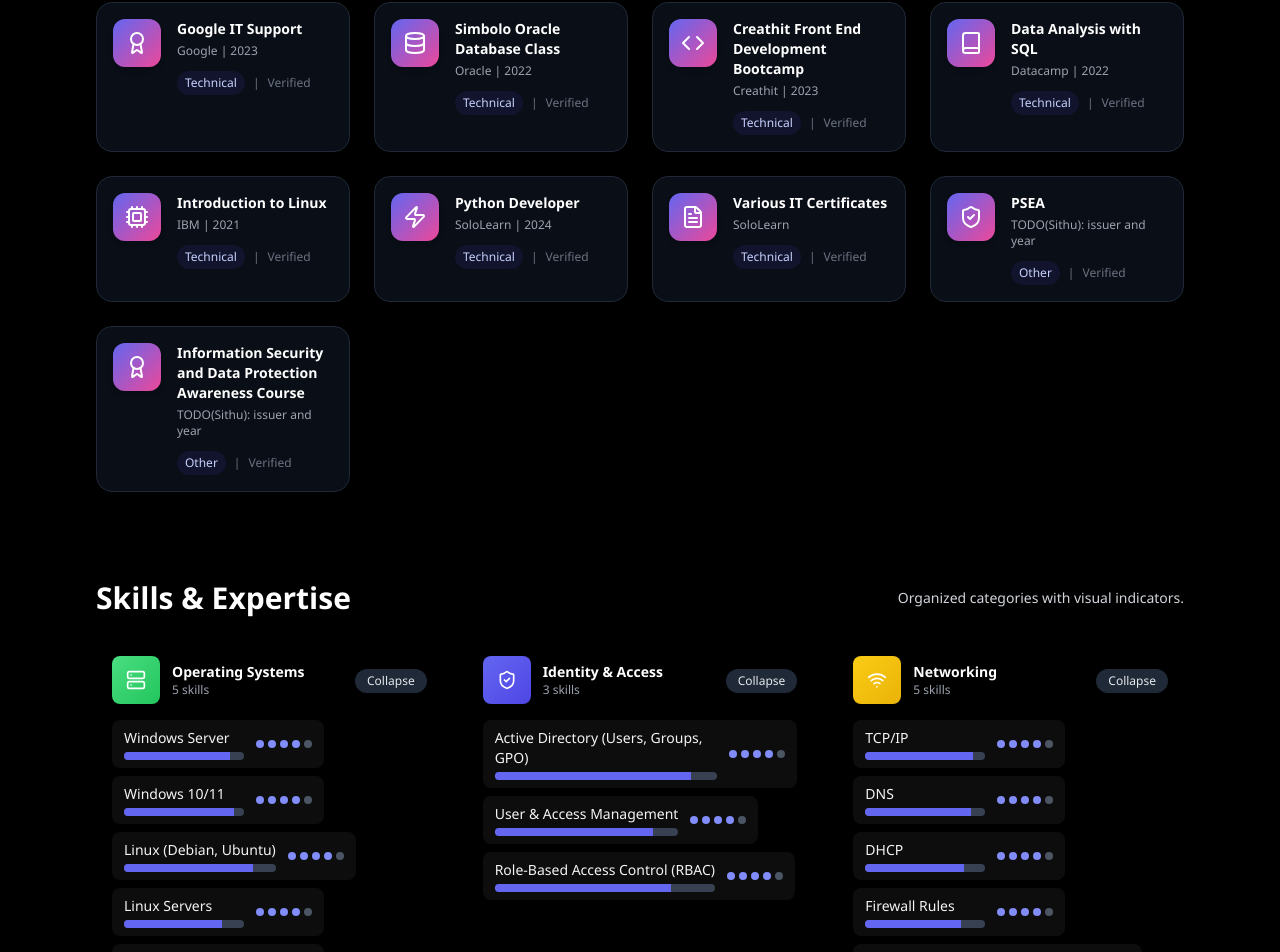
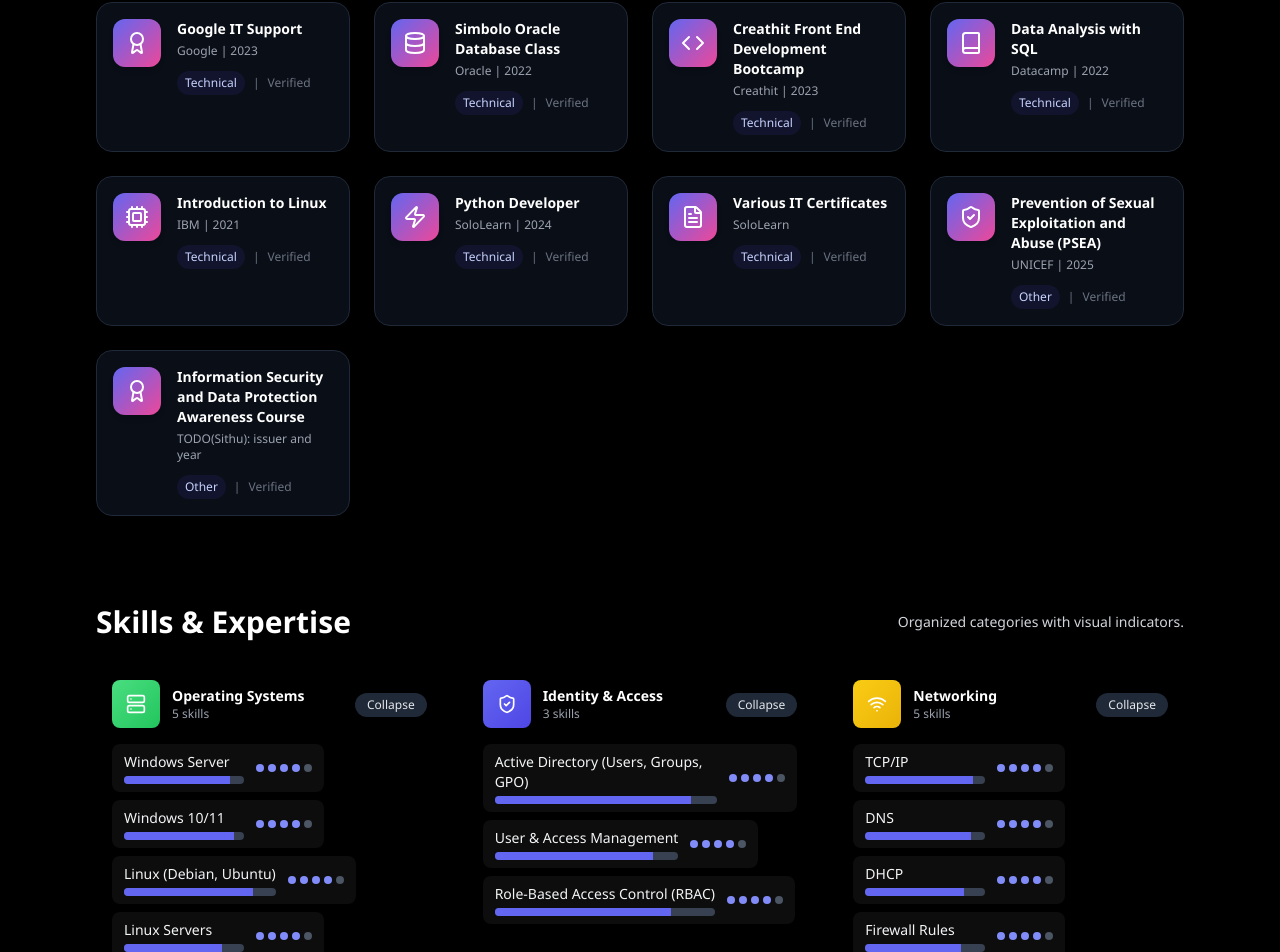
Before and after one commit to SiThuHtin/job-portfolio, a Next.js app: page /about-me in a window 1280 px wide. Shown: the part 2595-3547 px from the top of the page. Built offline with nearby package versions, Linux system fonts and the light colour scheme.

Commit message:
feat(certifications): PSEA issued by UNICEF, 2025
Co-Authored-By: Claude Opus 5.5 <noreply@anthropic.com>

```diff
--- a/app/components/Certifications.js
+++ b/app/components/Certifications.js
@@ -11,7 +11,7 @@ const CERTS = [
   { id: 5, name: 'Introduction to Linux', org: 'IBM', category: 'Technical', icon: Cpu, year: 2021 },
   { id: 6, name: 'Python Developer', org: 'SoloLearn', category: 'Technical', icon: Zap, year: 2024 },
   { id: 7, name: 'Various IT Certificates', org: 'SoloLearn', category: 'Technical', icon: FileText },
-  { id: 8, name: 'PSEA', org: 'TODO(Sithu): issuer and year', category: 'Other', icon: ShieldCheck },
+  { id: 8, name: 'Prevention of Sexual Exploitation and Abuse (PSEA)', org: 'UNICEF', category: 'Other', icon: ShieldCheck, year: 2025 },
   { id: 9, name: 'Information Security and Data Protection Awareness Course', org: 'TODO(Sithu): issuer and year', category: 'Other', icon: Award },
 ]
 
```
